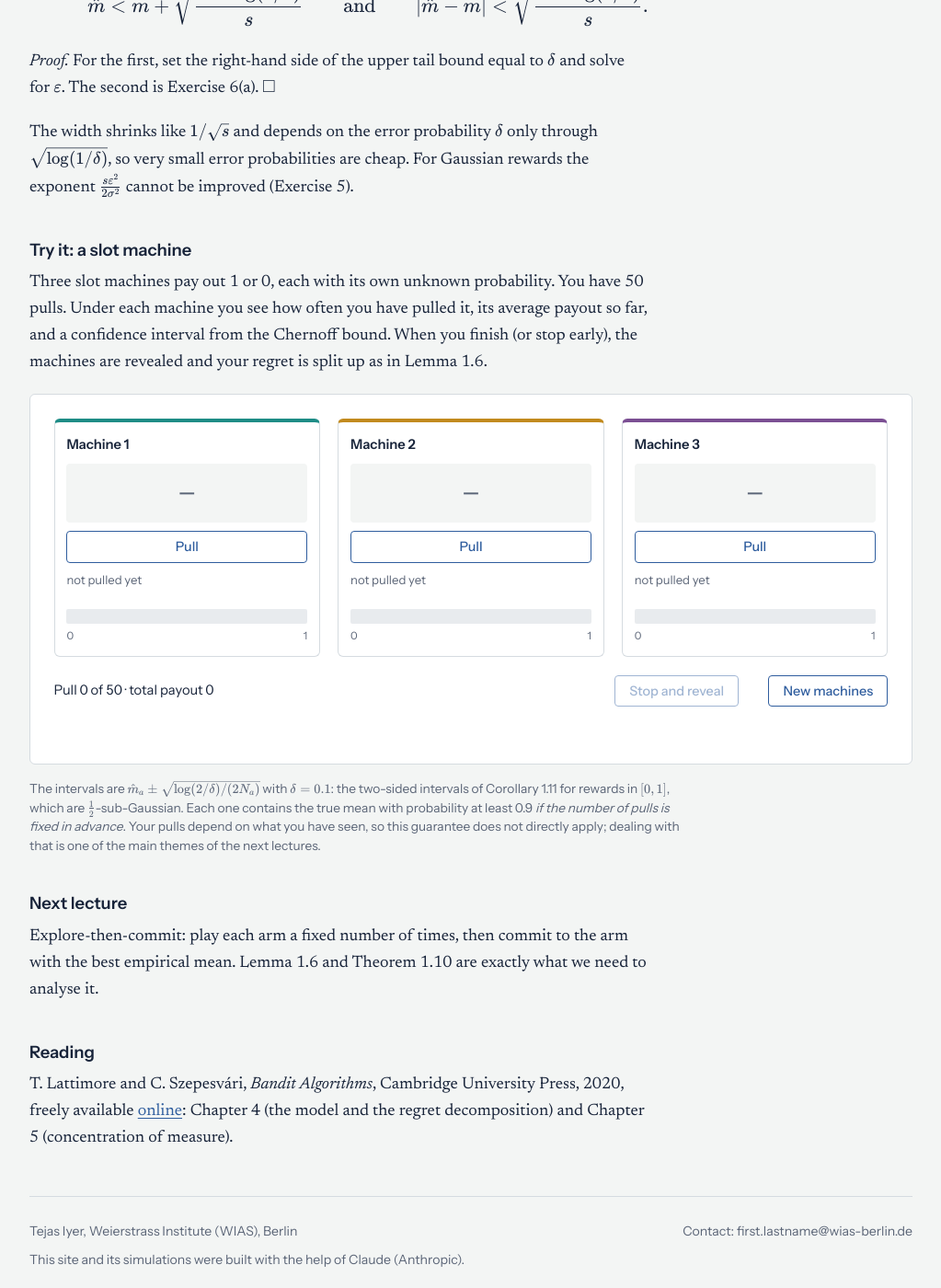
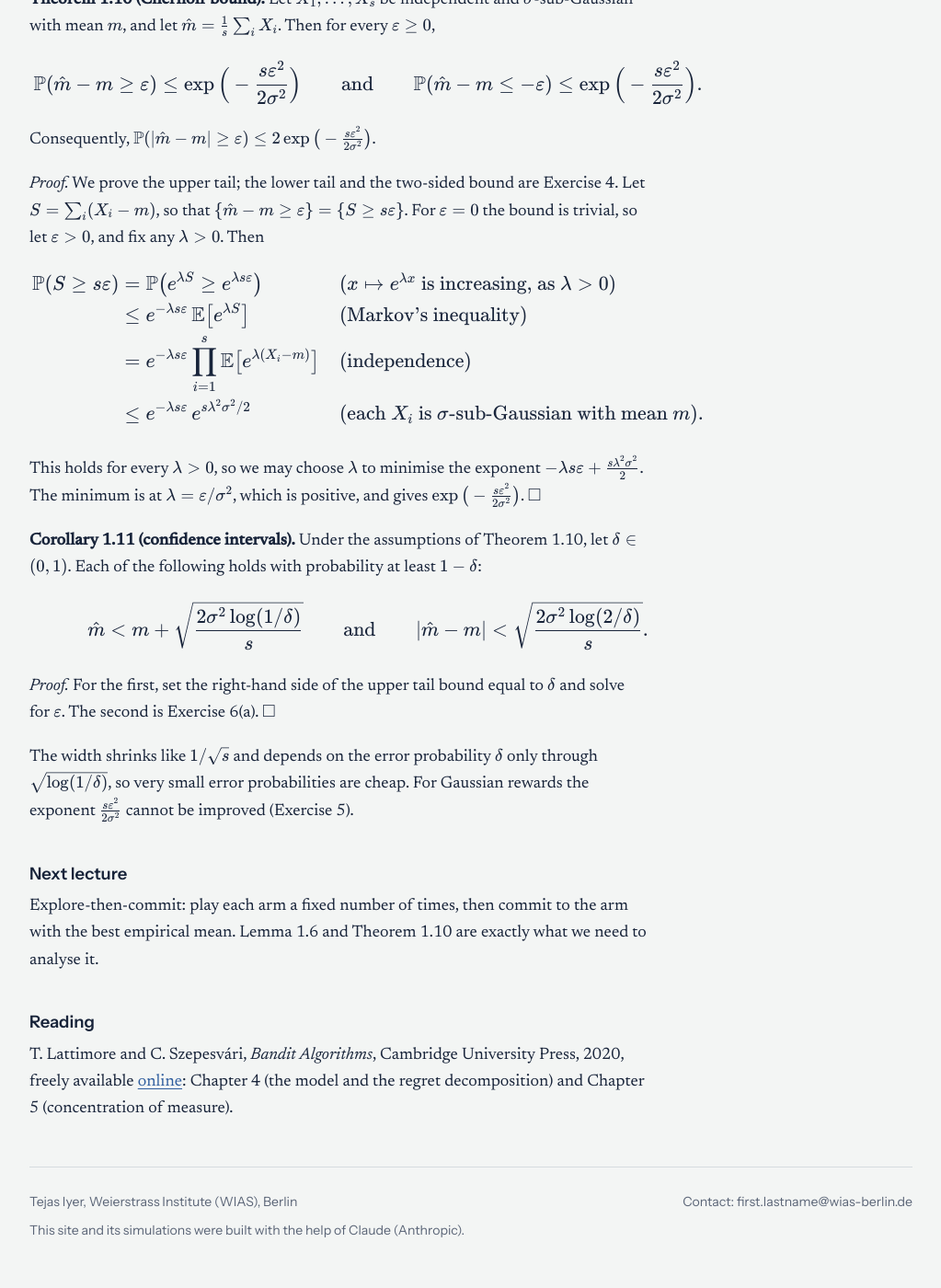
Before and after one commit to iyertejas/iyertejas.github.io, a Jekyll site: the page built from course-rl-2026-lecture-1.md, in a window 1280 px wide and 1400 px high, scrolled down 5462 px. Shown: the whole window at 92% size, without its empty margins (128-1151 px from the left). Built offline with Jekyll 4.4.1, drawn with Linux system fonts in a browser that asks for light colours; some of the changed text lies outside the part shown.

Commit message:
RL course: move the slot machine to the start of Lecture 1 notes

```diff
--- a/course-rl-2026-lecture-1.md
+++ b/course-rl-2026-lecture-1.md
@@ -20,6 +20,13 @@
 ## 1. The stochastic bandit model
 
 A learner repeatedly chooses between $$K$$ options, called *arms*, and receives a random reward from the arm it chooses. Think of a video platform choosing between a cat video, a dog video and a politics video, and being rewarded when you watch. Each choice earns a reward now and also gives information about the arm chosen, and information only comes from arms that are tried. Balancing the two is the *exploration–exploitation trade-off*.
+
+**Try it.** Three slot machines pay out 1 or 0, each with its own unknown probability, and you have 50 pulls. Under each machine you see how often you have pulled it, its average payout so far, and a shaded confidence interval. When you finish (or stop early), the machines are revealed and your regret is split up as in Lemma 1.6 below.
+
+{% include sim-slots.html %}
+
+The shaded intervals are $$\hat m_a \pm \sqrt{\log(2/\delta)/(2N_a)}$$ with $$\delta = 0.1$$; see the Chernoff bound below (Theorem 1.10 and Corollary 1.11). Each contains the true mean with probability at least 0.9 *if the number of pulls is fixed in advance*. Your pulls depend on what you have seen, so this guarantee does not directly apply; dealing with that is one of the main themes of the next lectures.
+{: .caption}
 
 **Definition 1.1 (stochastic bandit model).** Fix $$K \ge 2$$ arms and a horizon $$n \in \mathbb N$$.
 
@@ -163,15 +170,6 @@
 
 The width shrinks like $$1/\sqrt s$$ and depends on the error probability $$\delta$$ only through $$\sqrt{\log(1/\delta)}$$, so very small error probabilities are cheap. For Gaussian rewards the exponent $$\frac{s\varepsilon^2}{2\sigma^2}$$ cannot be improved (Exercise 5).
 
-## Try it: a slot machine
-
-Three slot machines pay out 1 or 0, each with its own unknown probability. You have 50 pulls. Under each machine you see how often you have pulled it, its average payout so far, and a confidence interval from the Chernoff bound. When you finish (or stop early), the machines are revealed and your regret is split up as in Lemma 1.6.
-
-{% include sim-slots.html %}
-
-The intervals are $$\hat m_a \pm \sqrt{\log(2/\delta)/(2N_a)}$$ with $$\delta = 0.1$$: the two-sided intervals of Corollary 1.11 for rewards in $$[0, 1]$$, which are $$\frac12$$-sub-Gaussian. Each one contains the true mean with probability at least 0.9 *if the number of pulls is fixed in advance*. Your pulls depend on what you have seen, so this guarantee does not directly apply; dealing with that is one of the main themes of the next lectures.
-{: .caption}
-
 ## Next lecture
 
 Explore-then-commit: play each arm a fixed number of times, then commit to the arm with the best empirical mean. Lemma 1.6 and Theorem 1.10 are exactly what we need to analyse it.
--- a/teaching.md
+++ b/teaching.md
@@ -10,7 +10,7 @@
 
 ## Courses at TU Berlin
 
-- **Winter 2026/27.** [Advanced Probabilistic Methods Related to Reinforcement Learning](course-rl-2026.html). A mathematically rigorous treatment of bandits and Markov decision processes. Lecture notes go online as the course runs, with [interactive simulations](course-rl-2026-lecture-1.html#try-it-a-slot-machine).
+- **Winter 2026/27.** [Advanced Probabilistic Methods Related to Reinforcement Learning](course-rl-2026.html). A mathematically rigorous treatment of bandits and Markov decision processes. Lecture notes go online as the course runs, with [interactive simulations](course-rl-2026-lecture-1.html#slot-demo).
 - **Summer 2026.** [Branching Processes](course-branching-2026.html). Bienaymé–Galton–Watson processes via generating functions, martingale limits and the Kesten–Stigum theorem, spine techniques, introduction to criticality and continuum random trees.
 - **Winter 2025/26.** [Percolation](course-percolation-2025.html). The canonical probabilistic phase transition: from finite clusters to an infinite cluster.
 - **Summer 2025.** [Topics in Branching Processes](course-branching-2025.html). Bienaymé–Galton–Watson processes and their long-run behaviour (the Kolmogorov and Yaglom limits, Kesten–Stigum and Seneta–Heyde).
```
